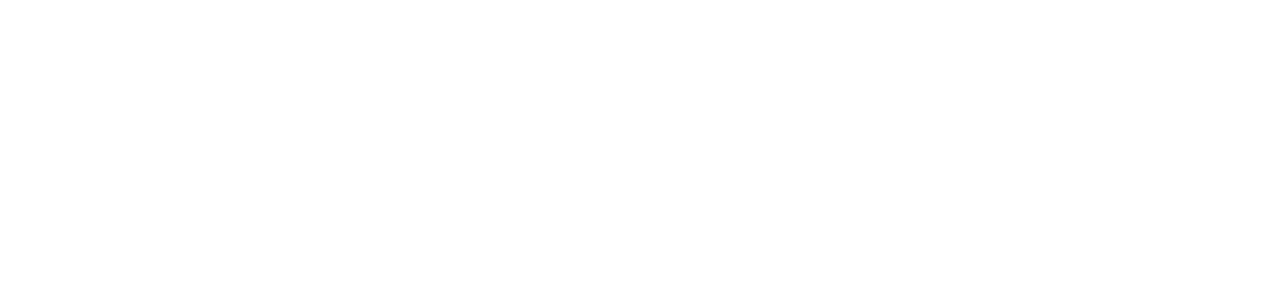
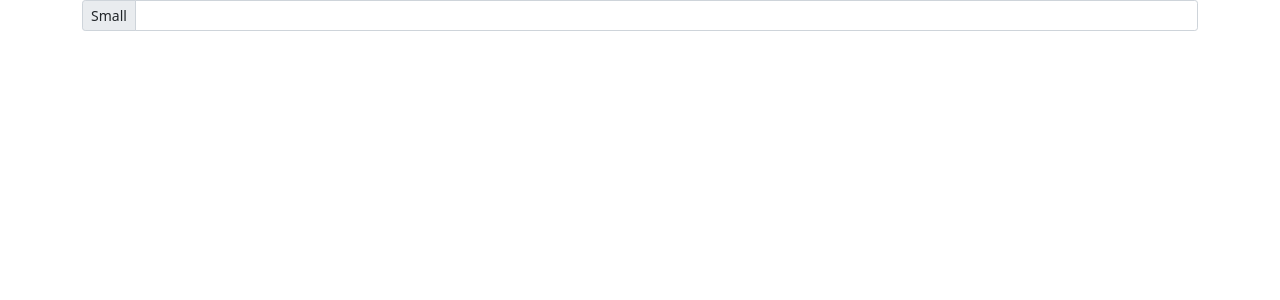
Before and after one commit to alfredochs/vue-boolflix, a Vue app: page / in a window 1280 px wide. Shown: the top 300 px of the page. Built offline with nearby package versions, Linux system fonts and the light colour scheme.

Commit message:
milestone 1

```diff
--- a/package.json
+++ b/package.json
@@ -8,6 +8,8 @@
     "lint": "vue-cli-service lint"
   },
   "dependencies": {
+    "axios": "^0.24.0",
+    "bootstrap": "^5.1.3",
     "core-js": "^3.6.5",
     "vue": "^2.6.11"
   },
--- a/src/App.vue
+++ b/src/App.vue
@@ -1,21 +1,62 @@
 <template>
-  <div id="app"></div>
+  <div id="app" class="container">
+    <div class="input-group input-group-sm mb-3">
+      <span class="input-group-text" id="inputGroup-sizing-sm">Small</span>
+      <input
+        type="text"
+        class="form-control"
+        aria-label="Sizing example input"
+        aria-describedby="inputGroup-sizing-sm"
+        v-model="query"
+        @keyup.enter="printCards()"
+      />
+    </div>
+
+    <ul>
+      <li v-for="movie in movies" :key="movie.id">
+        {{ movie.title }}
+        ({{ movie.original_title }}) <br />
+        {{ movie.vote_average }}
+        ({{ movie.original_language }})
+      </li>
+    </ul>
+  </div>
 </template>
 
 <script>
+import axios from "axios";
 export default {
   name: "App",
   components: {},
+  data() {
+    return {
+      apiKey: "f8519d76cebb62a56eaee41d2d683f32",
+      apiUrl: "https://api.themoviedb.org/3",
+      query: "",
+      movies: [],
+    };
+  },
+  methods: {
+    searchQuery(url, testoDaCercare, dataKey) {
+      axios
+        .get(this.apiUrl + url, {
+          params: {
+            api_key: this.apiKey,
+            query: testoDaCercare,
+          },
+        })
+        .then((resp) => {
+          this[dataKey] = resp.data.results;
+        });
+    },
+    printCards() {
+      this.searchQuery("/search/movie", this.query, "movies");
+    },
+  },
+  mounted() {},
 };
 </script>
 
 <style lang="scss">
-#app {
-  font-family: Avenir, Helvetica, Arial, sans-serif;
-  -webkit-font-smoothing: antialiased;
-  -moz-osx-font-smoothing: grayscale;
-  text-align: center;
-  color: #2c3e50;
-  margin-top: 60px;
-}
+@import "~bootstrap/scss/bootstrap";
 </style>
```
Also changed, not shown: 1 other file (tests, documents, lock files or other folders).
